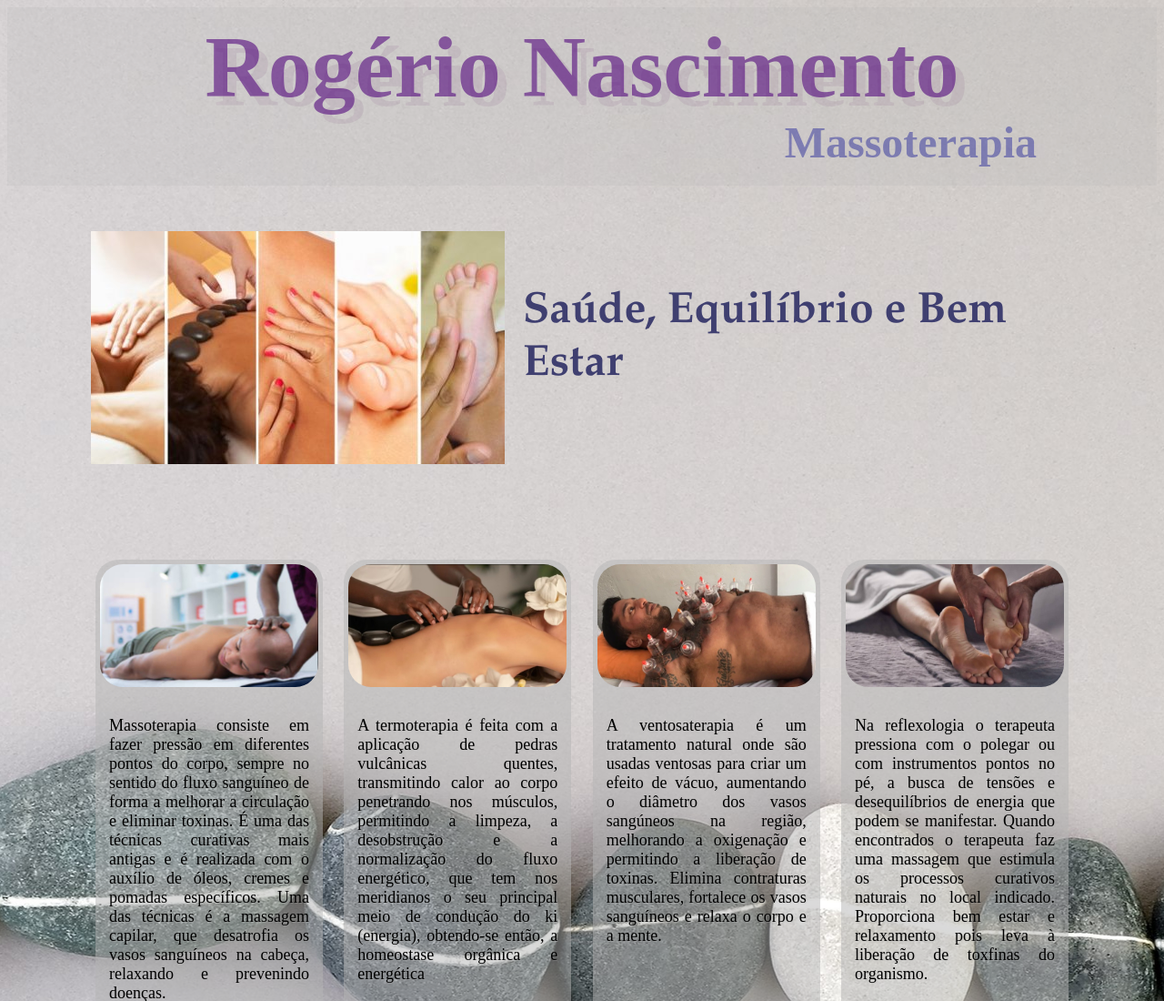
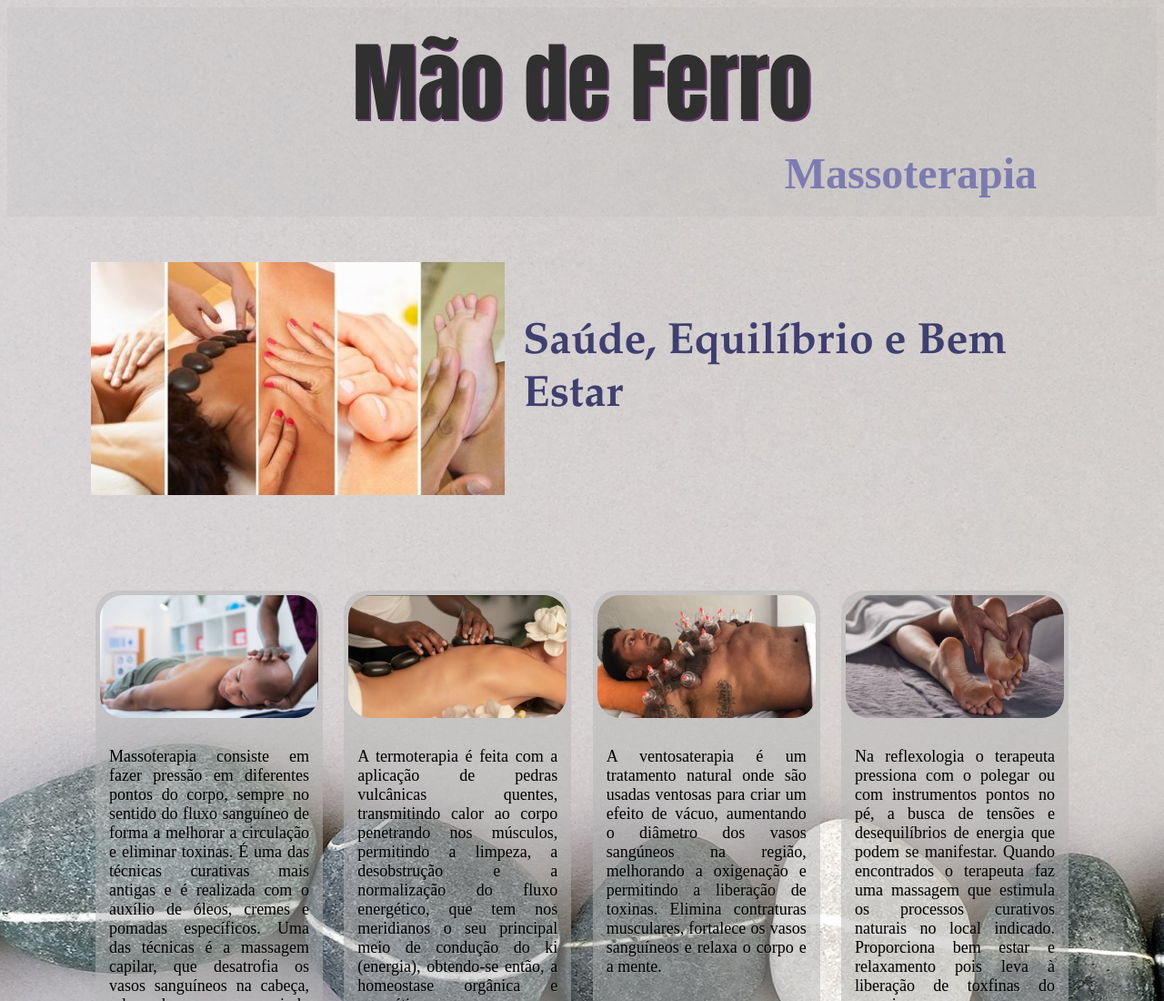
Before and after one commit to ragin-hari/r.nascimento, a plain HTML site: page index.html in a window 1280 px wide. Shown: the top 1100 px of the page at 91% size. Drawn offline with Linux system fonts and the light colour scheme.

Commit message:
Changed the title to "Mão de Ferro" and fixed some styles

```diff
--- a/fstyle.css
+++ b/fstyle.css
@@ -35,12 +35,13 @@ header {
 }
 
 header h1 {
-    font-family: Brush script MT;
-    font-size: 48px;
-    color: rgba(89, 19, 129, 0.637);
+    font-family:Impact, Haettenschweiler, 'Arial Narrow Bold', sans-serif;
+    font-weight: 500;
+    font-size:48px;
+    color:rgb(48, 48, 48);
     text-align: center;
     margin: 0;
-    text-shadow: 10px 10px rgba(78, 6, 85, 0.075);
+    text-shadow: 2px 2px rgba(78, 6, 85, 0.75);
 }
 
 header h2 {
--- a/index.html
+++ b/index.html
@@ -5,14 +5,14 @@
     <meta charset="UTF-8">
     <meta http-equiv="X-UA-Compatible" content="IE=edge">
     <meta name="viewport" content="width=device-width, initial-scale=1.0">
-    <title>R. Nascimento Massoterapia</title>
+    <title>Mão de Ferro</title>
     <link rel="stylesheet" href="fstyle.css">
 </head>
 
 <body>
     <header>
         <div id="header">
-            <h1>Rogério Nascimento</h1>
+            <h1>Mão de Ferro</h1>
             <h2>Massoterapia</h2>
         </div>
     </header>
```
